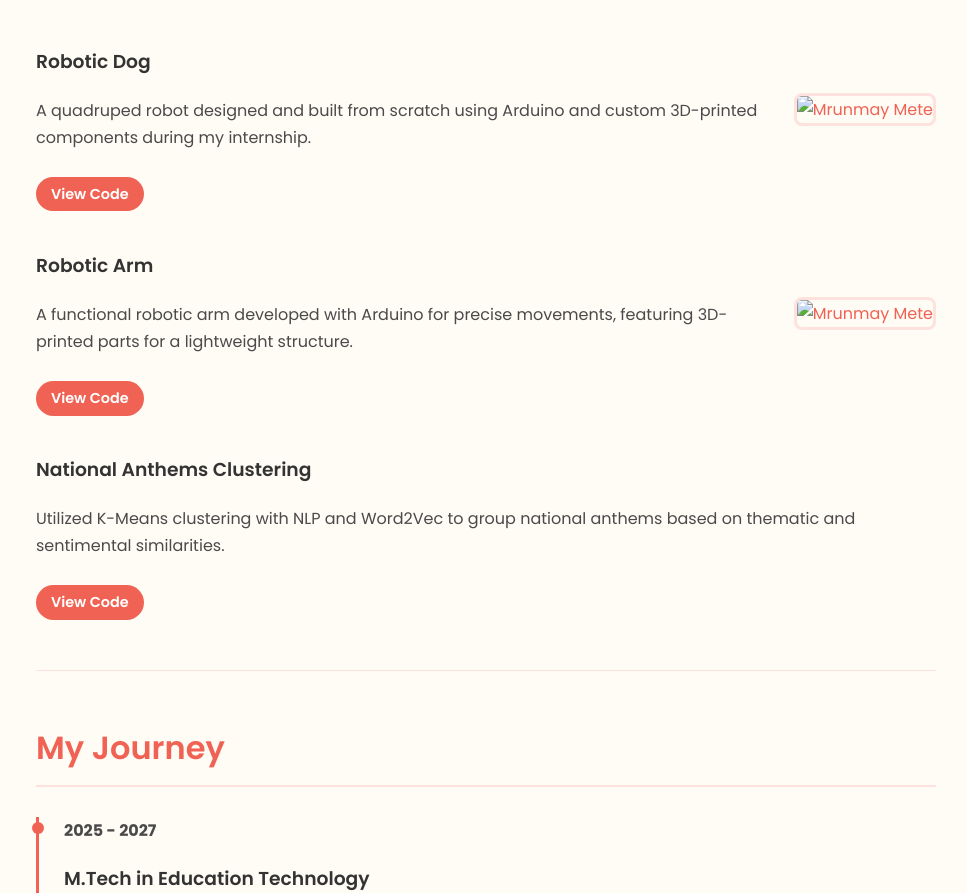
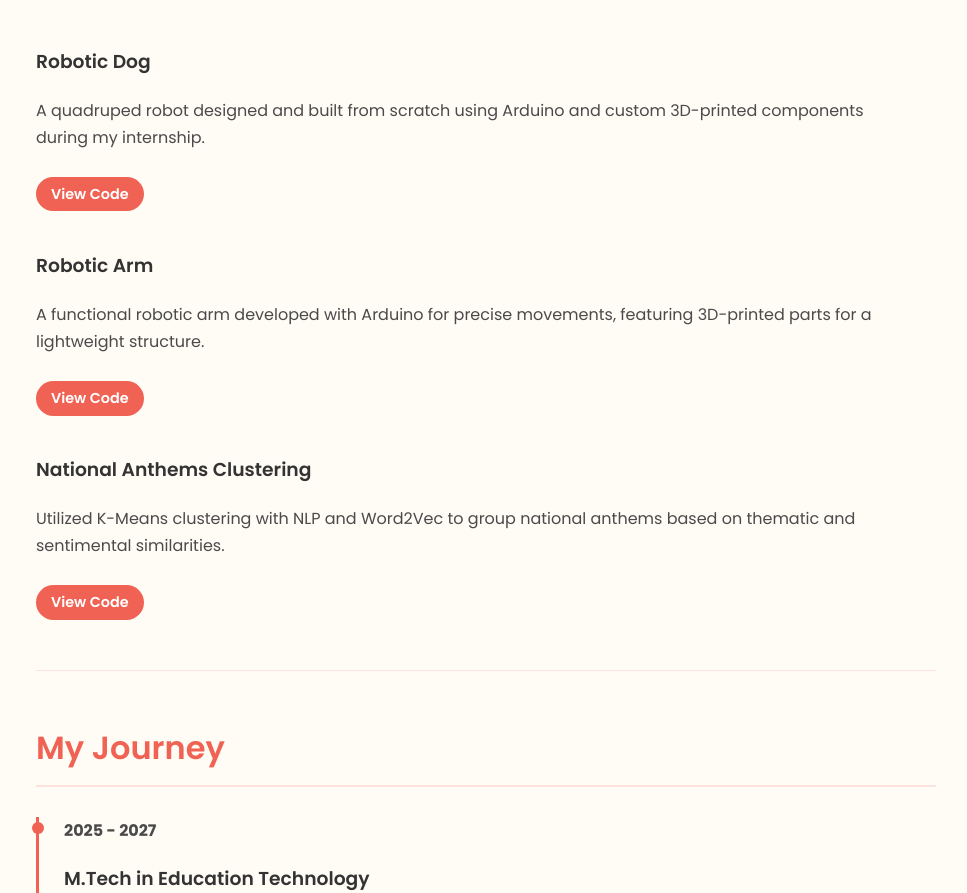
Before and after one commit to MrunmayMete/MrunmayMete.github.io, a plain HTML site: page index.html in a window 1280 px wide. Shown: the part 1809-2702 px from the top of the page, without its empty margins (154-1121 px from the left). Drawn offline with Linux system fonts and the light colour scheme.

Commit message:
Update index.html

```diff
--- a/index.html
+++ b/index.html
@@ -326,12 +326,6 @@
                     <!-- Add link to your GitHub repository for this project here -->
                     <a href="https://github.com/MrunmayMete/Mini_Dhabba" target="_blank" rel="noopener noreferrer" class="project-link-btn">View Code</a>
                 </div>
-                <div class="project-image">
-                     <!-- Add link to your Robotic Dog image here -->
-                      <a href="https://raw.githubusercontent.com/MrunmayMete/MrunmayMete.github.io/main/robotic_dog.jpg" target="_blank" rel="noopener noreferrer">
-                <img src="https://raw.githubusercontent.com/MrunmayMete/MrunmayMete.github.io/main/robotic_dog.jpg" alt="Mrunmay Mete" class="profile-photo">
-                    </a>
-                </div>
             </div>
              <div class="project-item">
                 <div class="project-description">
@@ -339,12 +333,6 @@
                     <p>A functional robotic arm developed with Arduino for precise movements, featuring 3D-printed parts for a lightweight structure.</p>
                     <!-- Add link to your GitHub repository for this project here -->
                     <a href="https://github.com/MrunmayMete/Robotic-Arm" target="_blank" rel="noopener noreferrer" class="project-link-btn">View Code</a>
-                </div>
-                <div class="project-image">
-                    <!-- Add link to your Robotic Arm image here -->
-                      <a href="https://raw.githubusercontent.com/MrunmayMete/MrunmayMete.github.io/main/robotic_arm.jpg" target="_blank" rel="noopener noreferrer">
-                <img src="https://raw.githubusercontent.com/MrunmayMete/MrunmayMete.github.io/main/robotic_arm.jpg" alt="Mrunmay Mete" class="profile-photo">
-                    </a>
                 </div>
             </div>
             <div class="project-item">
```
